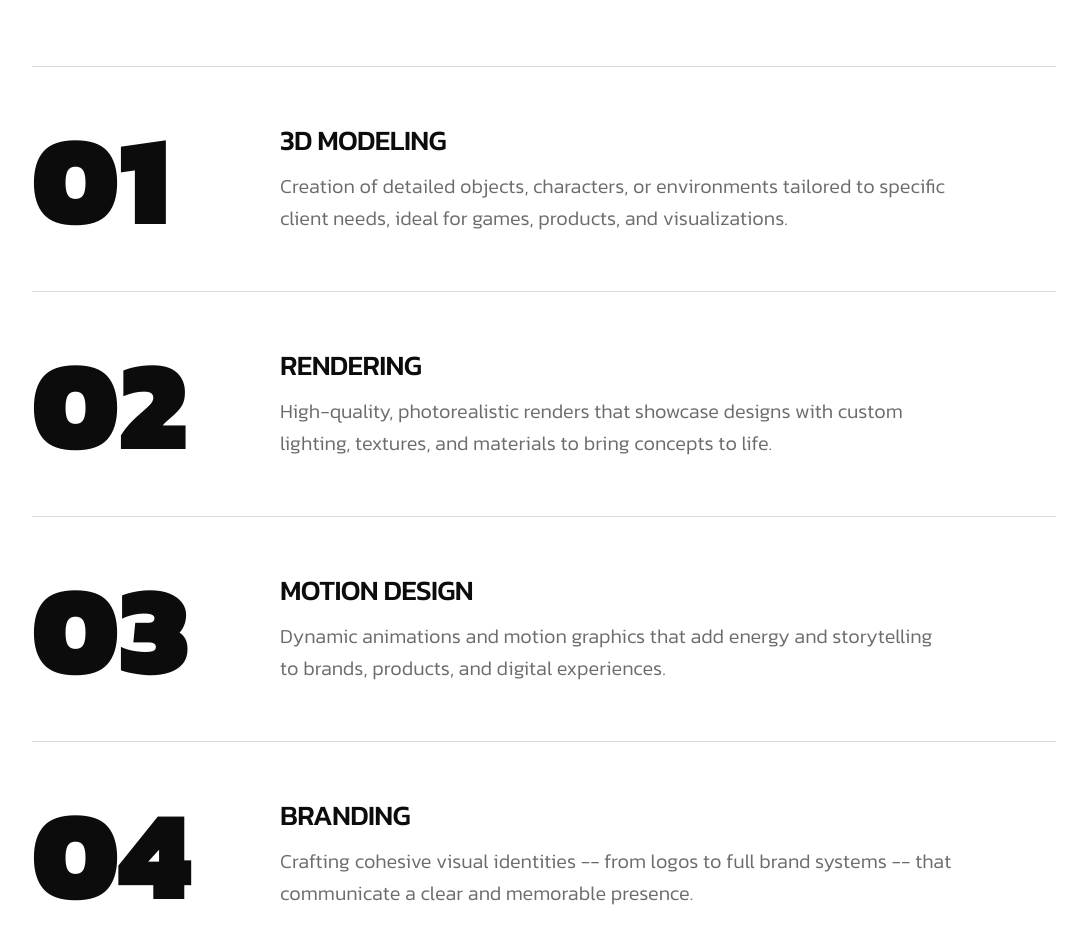
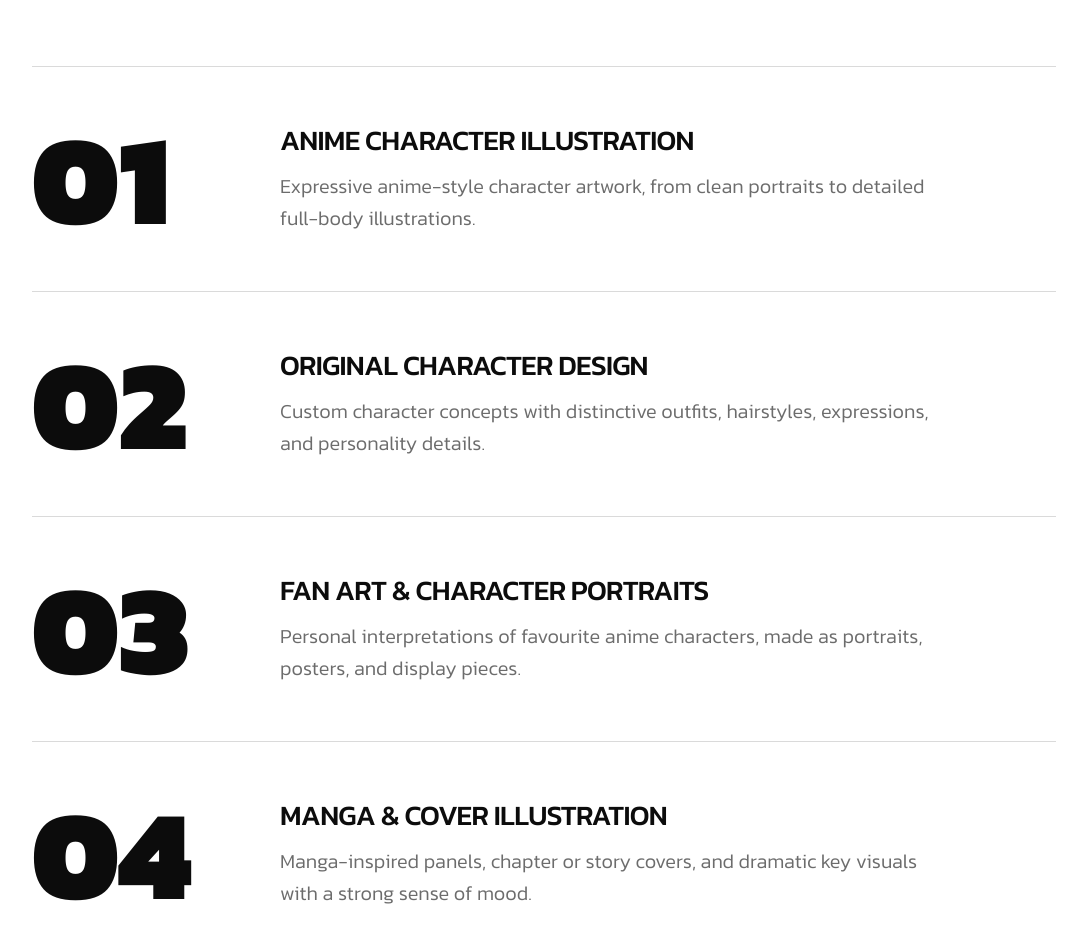
Before and after one commit to sandeep-datta-research/yoza2, a React (Vite) app: page / in a window 1280 px wide. Shown: the part 2680-3632 px from the top of the page, without its empty margins (96-1183 px from the left). Built offline with nearby package versions, Linux system fonts and the light colour scheme.

Commit message:
Personalize Yoza anime artist portfolio

```diff
--- a/src/components/ServicesSection.tsx
+++ b/src/components/ServicesSection.tsx
@@ -3,41 +3,11 @@ import FadeIn from './FadeIn';
 import { ServiceItem } from '../types';
 
 const SERVICES: ServiceItem[] = [
-  {
-    id: '01',
-    number: '01',
-    title: '3D Modeling',
-    description:
-      'Creation of detailed objects, characters, or environments tailored to specific client needs, ideal for games, products, and visualizations.',
-  },
-  {
-    id: '02',
-    number: '02',
-    title: 'Rendering',
-    description:
-      'High-quality, photorealistic renders that showcase designs with custom lighting, textures, and materials to bring concepts to life.',
-  },
-  {
-    id: '03',
-    number: '03',
-    title: 'Motion Design',
-    description:
-      'Dynamic animations and motion graphics that add energy and storytelling to brands, products, and digital experiences.',
-  },
-  {
-    id: '04',
-    number: '04',
-    title: 'Branding',
-    description:
-      'Crafting cohesive visual identities -- from logos to full brand systems -- that communicate a clear and memorable presence.',
-  },
-  {
-    id: '05',
-    number: '05',
-    title: 'Web Design',
-    description:
-      'Designing clean, modern, and conversion-focused websites with attention to layout, typography, and user experience.',
-  },
+  { id: '01', number: '01', title: 'Anime Character Illustration', description: 'Expressive anime-style character artwork, from clean portraits to detailed full-body illustrations.' },
+  { id: '02', number: '02', title: 'Original Character Design', description: 'Custom character concepts with distinctive outfits, hairstyles, expressions, and personality details.' },
+  { id: '03', number: '03', title: 'Fan Art & Character Portraits', description: 'Personal interpretations of favourite anime characters, made as portraits, posters, and display pieces.' },
+  { id: '04', number: '04', title: 'Manga & Cover Illustration', description: 'Manga-inspired panels, chapter or story covers, and dramatic key visuals with a strong sense of mood.' },
+  { id: '05', number: '05', title: 'Custom Wallpapers & Profile Art', description: 'Personalised wallpapers, avatars, banners, and profile illustrations for digital spaces.' },
 ];
 
 export const ServicesSection: React.FC = () => {
```
